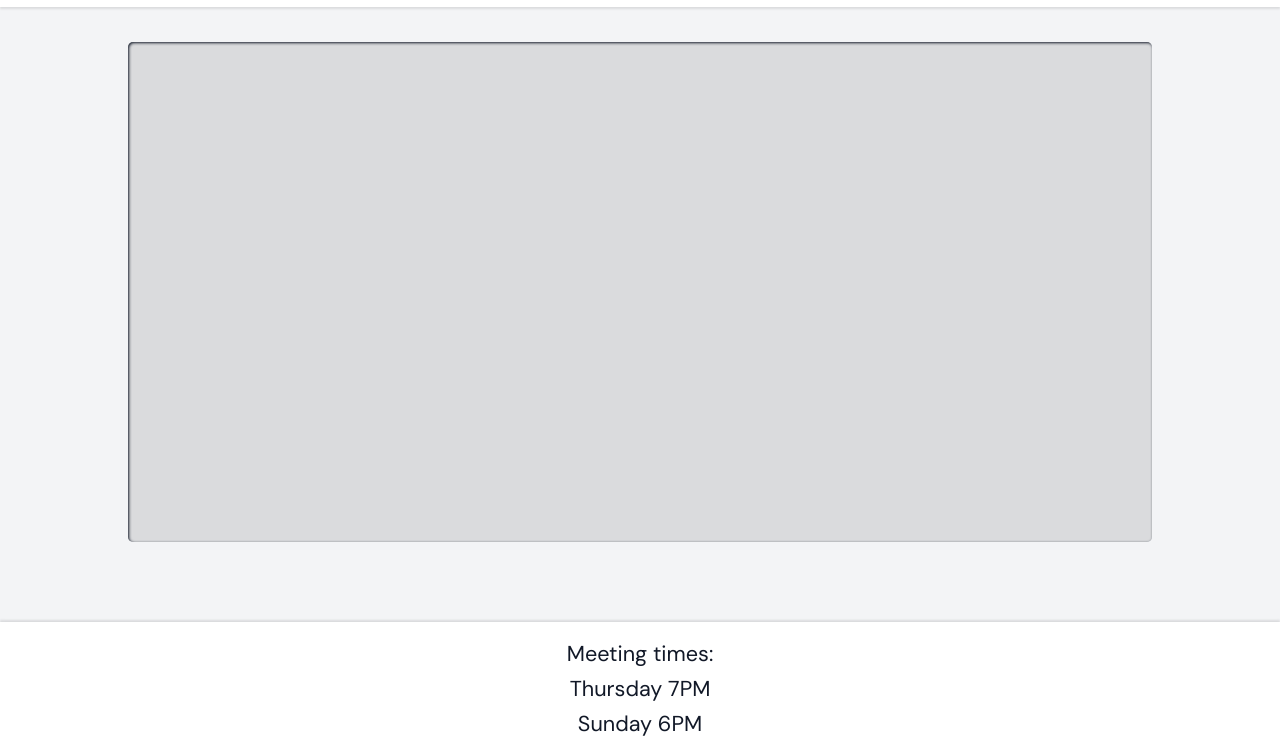
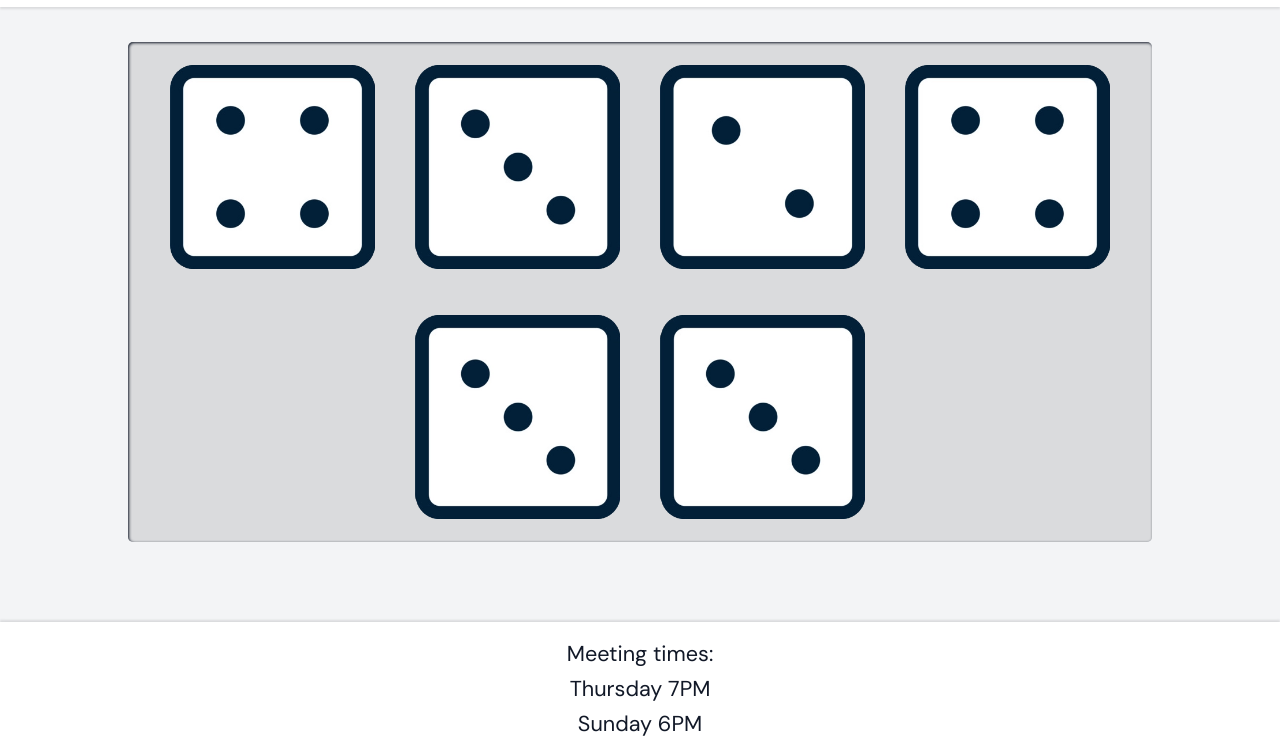
Before and after one commit to harrypmdev/liars-dice, a plain HTML site: page play.html in a window 1280 px wide. Shown: the part 83-837 px from the top of the page. Drawn offline with Linux system fonts and the light colour scheme; grey boxes are pictures that could not be loaded.

Commit message:
feat: add functionality to populateHand()

```diff
--- a/assets/css/style.css
+++ b/assets/css/style.css
@@ -203,6 +203,10 @@ hr::after {
     align-self: center;
     margin: 20px auto;
     box-shadow: 1px 1px 3px #111827 inset;
+    /* Parent flex properties */
+    display: flex;
+    flex-wrap: wrap;
+    justify-content: center;
 }
 
 /* Footer */
--- a/assets/js/script.js
+++ b/assets/js/script.js
@@ -27,7 +27,7 @@ function accountForHeader() {
  * Runs when play.html first loads and every time the game is restarted
  */
 function startNewGame() {
-
+    populateHand('player-hand');
 }
 
 /**
@@ -37,9 +37,18 @@ function startNewGame() {
 function populateHand(hand) {
     let myHand = document.getElementById(hand);
     for(i = 0; i < 6; i++) {
-        let newDice = document.createElement(img);
+        let newDice = document.createElement('img');
+        let diceNumber = generateDiceNumber();
+        newDice.setAttribute('dots', diceNumber);
+        newDice.src = getDiceImage(diceNumber);
+        newDice.style.margin = '20px';
+        newDice.style.width = '20%';
+        newDice.style.height = 'auto';
+        newDice.style.objectFit = 'contain';
+        console.log(getDiceImage(diceNumber));
+        myHand.appendChild(newDice);
     }
-    myHand.appendChild();
+
 }
 
 /**
@@ -56,12 +65,12 @@ function generateDiceNumber() {
  * Takes one integer parameter, the dice number (1-6)
  */
 function getDiceImage(diceNumber) {
-    let DiceImages = ['../images/dice-faces/dice-one.webp',
-        '../images/dice-faces/dice-two.webp',
-        '../images/dice-faces/dice-three.webp',
-        '../images/dice-faces/dice-four.webp',
-        '../images/dice-faces/dice-five.webp',
-        '../images/dice-faces/dice-six.webp'
+    let DiceImages = ['../assets/images/dice-faces/dice-one.webp',
+        '../assets/images/dice-faces/dice-two.webp',
+        '../assets/images/dice-faces/dice-three.webp',
+        '../assets/images/dice-faces/dice-four.webp',
+        '../assets/images/dice-faces/dice-five.webp',
+        '../assets/images/dice-faces/dice-six.webp'
     ]
     return DiceImages[diceNumber - 1];
 }
```
